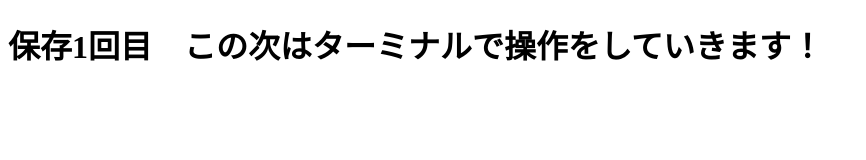
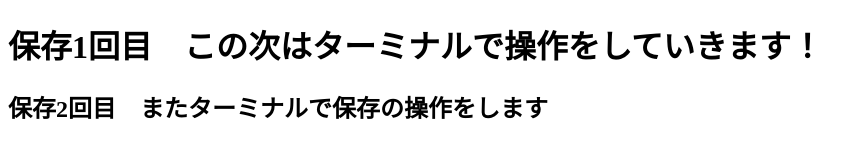
Before and after one commit to mitunori/gs_git, a plain HTML site: page index.html in a window 1280 px wide. Shown: the whole page, without its empty margins (0-866 px from the left). Drawn offline with Linux system fonts and the light colour scheme.

Commit message:
保存2回目

```diff
--- a/index.html
+++ b/index.html
@@ -9,6 +9,7 @@
 
 <body>
   <h1>保存1回目　この次はターミナルで操作をしていきます！</h1>
+  <h2>保存2回目　またターミナルで保存の操作をします</h2>
 </body>
 
 </html>
```
